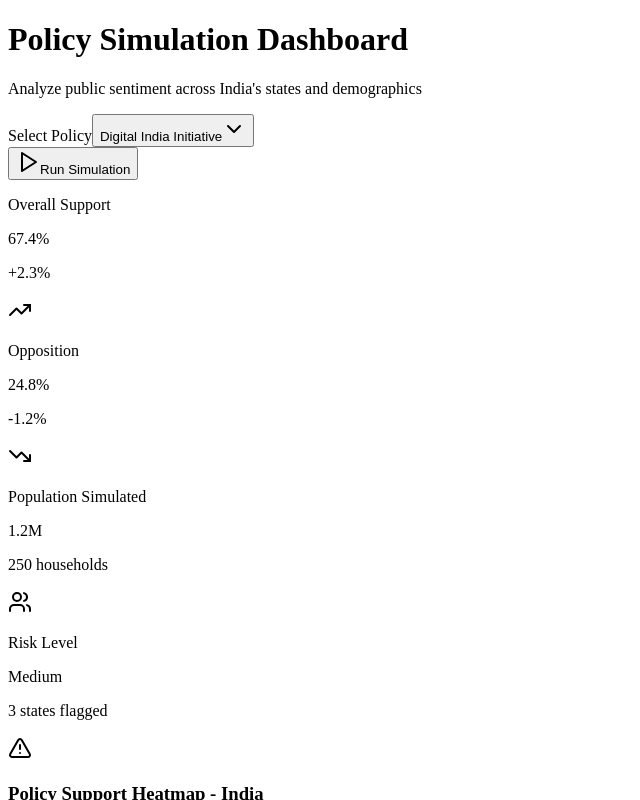
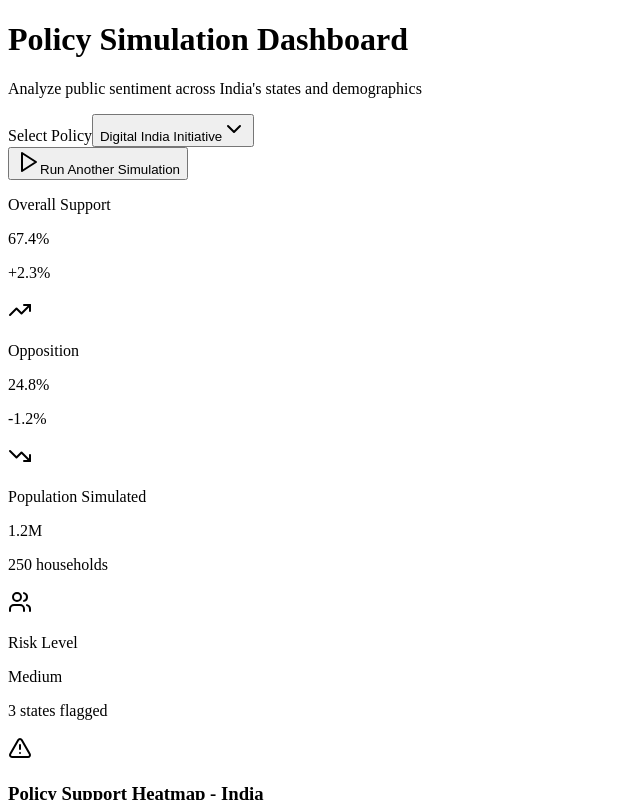
Before and after one commit to Aryan0628/Innodev, a Next.js app in the folder client/: page /dashboard/DashboardHome in a window 1280 px wide. Both pictures are taken after a click on the button "Run Simulation". Shown: the top 800 px of the page, without its empty margins (0-640 px from the left). Built offline with nearby package versions, Linux system fonts and the light colour scheme.

Commit message:
added landing page

```diff
--- a/client/src/components/dashboard/DashboardHeader.jsx
+++ b/client/src/components/dashboard/DashboardHeader.jsx
@@ -1,5 +1,3 @@
-"use client";
-
 import { Button } from "@/components/ui/button";
 import { Bell, Search, User } from "lucide-react";
 import { Input } from "@/components/ui/input";
--- a/client/src/components/dashboard/DemographicBreakdown.jsx
+++ b/client/src/components/dashboard/DemographicBreakdown.jsx
@@ -1,4 +1,3 @@
-"use client";
 
 import { Card, CardContent, CardHeader, CardTitle } from "../../components/ui/card.jsx";
 import { Progress } from "../../components/ui/progress.jsx";
--- a/client/src/components/dashboard/IndiaMap.jsx
+++ b/client/src/components/dashboard/IndiaMap.jsx
@@ -1,4 +1,3 @@
-"use client";
 
 import { useState } from "react";
 import { Card, CardContent, CardHeader, CardTitle } from "@/components/ui/card";
--- a/client/src/components/dashboard/MetricsCards.jsx
+++ b/client/src/components/dashboard/MetricsCards.jsx
@@ -1,4 +1,3 @@
-"use client";
 
 import { Card } from "@/components/ui/card";
 import { TrendingUp, TrendingDown, Users, AlertTriangle } from "lucide-react";
--- a/client/src/components/dashboard/OpinionTimeline.jsx
+++ b/client/src/components/dashboard/OpinionTimeline.jsx
@@ -1,5 +1,3 @@
-"use client";
-
 import { Card, CardContent, CardHeader, CardTitle } from "@/components/ui/card";
 import {
   LineChart,
--- a/client/src/components/dashboard/PolicySelector.jsx
+++ b/client/src/components/dashboard/PolicySelector.jsx
@@ -1,6 +1,3 @@
-"use client";
-
-import { useState } from "react";
 import { Button } from "@/components/ui/button";
 import { Card } from "@/components/ui/card";
 import {
@@ -20,15 +17,13 @@ const policies = [
   { id: "digital", name: "Digital India Initiative" },
 ];
 
-function PolicySelector() {
-  const [selectedPolicy, setSelectedPolicy] = useState("digital");
-  const [isSimulating, setIsSimulating] = useState(false);
-
-  const handleSimulate = () => {
-    setIsSimulating(true);
-    setTimeout(() => setIsSimulating(false), 2000);
-  };
-
+function PolicySelector({
+  selectedPolicy,
+  onChangePolicy,
+  onRun,
+  isRunning,
+  hasRun,
+}) {
   return (
     <Card className="mb-6 p-4">
       <div className="flex flex-wrap items-center gap-4">
@@ -36,7 +31,7 @@ function PolicySelector() {
           <label className="mb-2 block text-sm font-medium">
             Select Policy
           </label>
-          <Select value={selectedPolicy} onValueChange={setSelectedPolicy}>
+          <Select value={selectedPolicy} onValueChange={onChangePolicy}>
             <SelectTrigger>
               <SelectValue placeholder="Choose a policy" />
             </SelectTrigger>
@@ -52,11 +47,11 @@ function PolicySelector() {
 
         <div className="flex gap-2 pt-6">
           <Button
-            onClick={handleSimulate}
-            disabled={isSimulating}
+            onClick={onRun}
+            disabled={isRunning}
             className="gap-2 bg-accent text-accent-foreground hover:bg-accent/90"
           >
-            {isSimulating ? (
+            {isRunning ? (
               <>
                 <RefreshCw className="h-4 w-4 animate-spin" />
                 Simulating...
@@ -64,7 +59,7 @@ function PolicySelector() {
             ) : (
               <>
                 <Play className="h-4 w-4" />
-                Run Simulation
+                {hasRun ? "Run Another Simulation" : "Run Simulation"}
               </>
             )}
           </Button>
--- a/client/src/pages/dashboard/DashboardHome.jsx
+++ b/client/src/pages/dashboard/DashboardHome.jsx
@@ -1,3 +1,5 @@
+import { useState } from "react";
+
 import IndiaMap from "../../components/dashboard/IndiaMap.jsx";
 import MetricsCards from "../../components/dashboard/MetricsCards.jsx";
 import PolicySelector from "../../components/dashboard/PolicySelector.jsx";
@@ -5,16 +7,57 @@ import DemographicBreakdown from "../../components/dashboard/DemographicBreakdow
 import OpinionTimeline from "../../components/dashboard/OpinionTimeline.jsx";
 
 function DashboardHome() {
+  const [selectedPolicy, setSelectedPolicy] = useState("digital");
+  const [hasRun, setHasRun] = useState(false);
+  const [isRunning, setIsRunning] = useState(false);
+
+  const runSimulation = async () => {
+    if (isRunning) return;
+
+    setIsRunning(true);
+
+    // TODO: call backend here
+    await new Promise((resolve) => setTimeout(resolve, 1500));
+
+    setHasRun(true);       // 👈 this is what flips the label logic
+    setIsRunning(false);
+  };
+
+  if (!hasRun) {
+    return (
+      <div className="min-h-[calc(100vh-4rem)] flex items-center justify-center">
+        <div className="w-full max-w-xl">
+          <PolicySelector
+            selectedPolicy={selectedPolicy}
+            onChangePolicy={setSelectedPolicy}
+            onRun={runSimulation}
+            isRunning={isRunning}
+            hasRun={hasRun}          // 👈 important
+          />
+        </div>
+      </div>
+    );
+  }
+
   return (
     <>
-      <div className="mb-6">
-        <h1 className="text-2xl font-bold">Policy Simulation Dashboard</h1>
-        <p className="text-muted-foreground">
-          Analyze public sentiment across India&apos;s states and demographics
-        </p>
+      <div className="mb-6 flex items-center justify-between gap-4">
+        <div>
+          <h1 className="text-2xl font-bold">Policy Simulation Dashboard</h1>
+          <p className="text-muted-foreground">
+            Analyze public sentiment across India&apos;s states and demographics
+          </p>
+        </div>
       </div>
 
-      <PolicySelector />
+      <PolicySelector
+        selectedPolicy={selectedPolicy}
+        onChangePolicy={setSelectedPolicy}
+        onRun={runSimulation}
+        isRunning={isRunning}
+        hasRun={hasRun}          // 👈 important here too
+      />
+
       <MetricsCards />
 
       <div className="mt-6 grid gap-6 lg:grid-cols-3">
```
